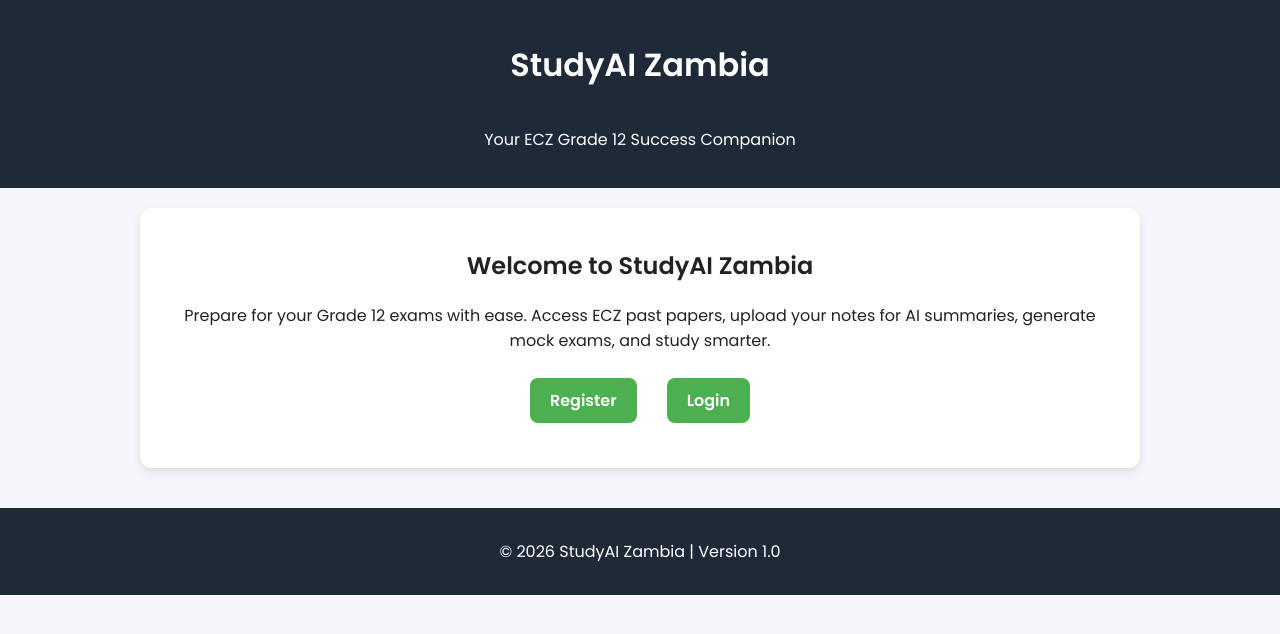
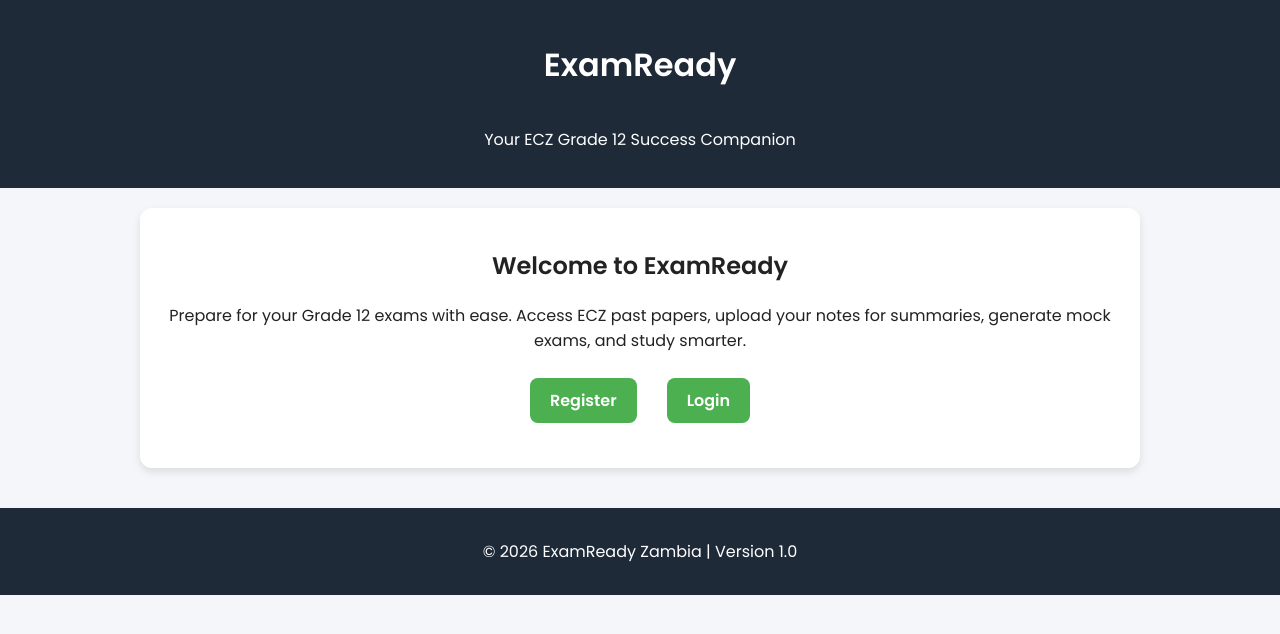
Before and after one commit to Kazwiti/ExamReady, a plain HTML site: page index.html in a window 1280 px wide. Drawn offline with Linux system fonts and the light colour scheme.

Commit message:
Add files via upload

```diff
--- a/index.html
+++ b/index.html
@@ -2,7 +2,7 @@
 <html lang="en">
 <head>
   <meta charset="UTF-8">
-  <title>StudyAI Zambia</title>
+  <title>ExamReady</title>
   <link rel="stylesheet" href="style.css">
   <link href="https://fonts.googleapis.com/css2?family=Poppins:wght@400;600&display=swap" rel="stylesheet">
 </head>
@@ -10,16 +10,16 @@
 
 <header>
   <div class="header-container">
-    <h1>StudyAI Zambia</h1>
+    <h1>ExamReady</h1>
     <p>Your ECZ Grade 12 Success Companion</p>
   </div>
 </header>
 
 <main class="homepage">
   <section class="welcome-card">
-    <h2>Welcome to StudyAI Zambia</h2>
+    <h2>Welcome to ExamReady</h2>
     <p>
-      Prepare for your Grade 12 exams with ease. Access ECZ past papers, upload your notes for AI summaries, generate mock exams, and study smarter.
+      Prepare for your Grade 12 exams with ease. Access ECZ past papers, upload your notes for summaries, generate mock exams, and study smarter.
     </p>
     <div class="cta-buttons">
       <a href="register.html" class="btn">Register</a>
@@ -29,7 +29,7 @@
 </main>
 
 <footer>
-  <p>© 2026 StudyAI Zambia | Version 1.0</p>
+  <p>© 2026 ExamReady Zambia | Version 1.0</p>
 </footer>
 
 </body>
```
Also changed, not shown: biology.html (+5 -5 lines), login.html (+3 -3 lines), register.html (+3 -3 lines), subjects.html (+3 -3 lines).
